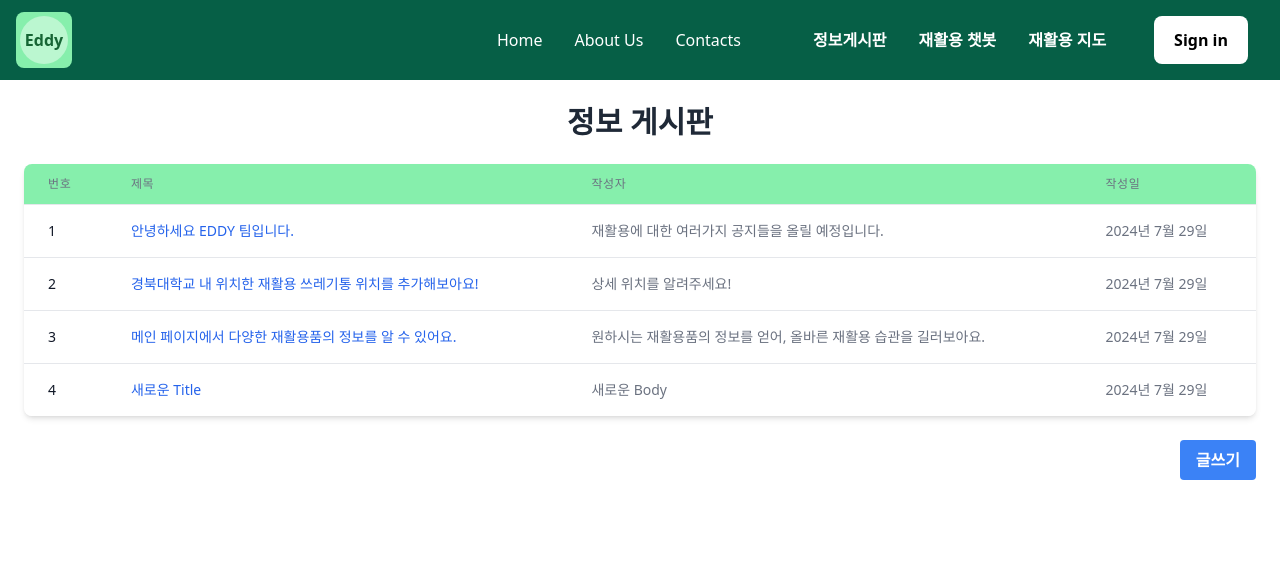
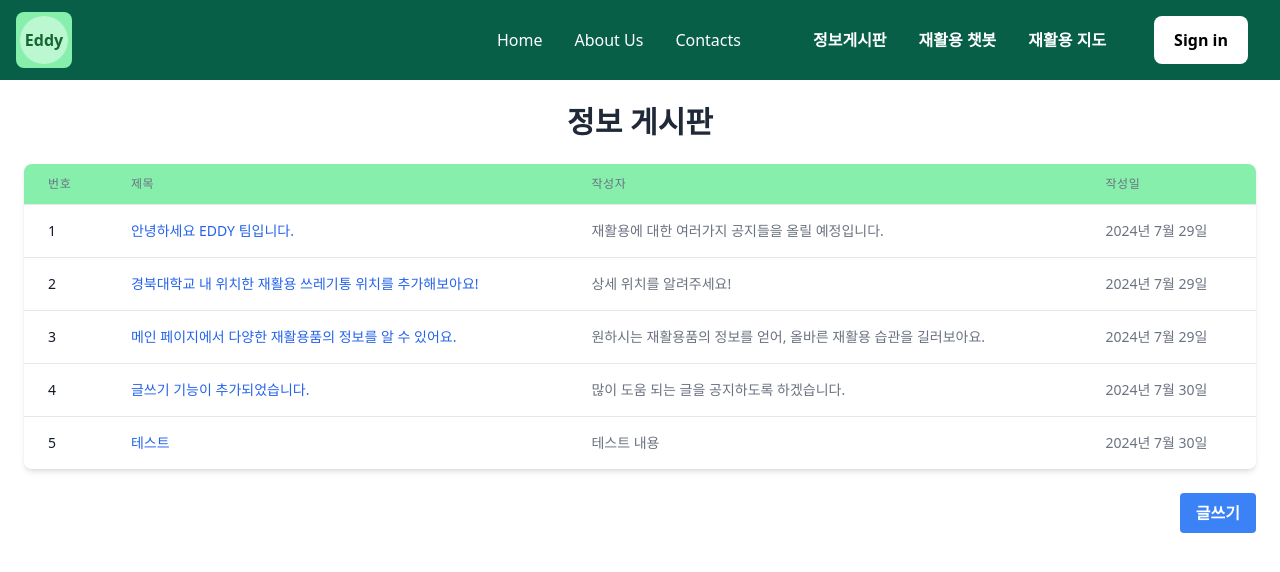
Before and after one commit to ecoleader-AiEcoLife/FrontEnd, a Next.js app: page /board in a window 1280 px wide. Shown: the top 572 px of the page. Built offline with nearby package versions, Linux system fonts and the light colour scheme; data requests are answered from the project's data file.

Commit message:
feat: POST API

```diff
--- a/app/board/[id]/page.tsx
+++ b/app/board/[id]/page.tsx
@@ -9,7 +9,6 @@ interface BoardProps {
 
 import axios from "axios";
 import { useEffect, useState } from "react";
-import { ArrowLeft } from "lucide-react";
 import { useRouter } from "next/navigation";
 
 interface Params {
--- a/app/board/newboard/page.tsx
+++ b/app/board/newboard/page.tsx
@@ -1,6 +1,7 @@
 "use client";
 
 import axios from "axios";
+import { useRouter } from "next/navigation";
 import { useEffect, useState } from "react";
 
 interface ItemProps {
@@ -17,6 +18,8 @@ export default function Newboard() {
   const [newBody, setNewBody] = useState<string>("");
 
   const today = new Date();
+
+  const router = useRouter();
 
   const getBoardList = async () => {
     try {
@@ -38,15 +41,16 @@ export default function Newboard() {
         id: newId,
         title: newTitle,
         body: newBody,
-        data: `${today.getFullYear()}년 ${
+        date: `${today.getFullYear()}년 ${
           today.getMonth() + 1
         }월 ${today.getDate()}일`,
-        view: "0",
       });
 
       alert("게시글이 성공적으로 추가되었습니다.");
       setNewTitle("");
       setNewBody("");
+
+      router.push("/board");
     } catch (error) {
       console.error("데이터 Post 실패:", error);
       alert("게시판 추가 실패 (Post)");
@@ -56,7 +60,7 @@ export default function Newboard() {
   return (
     <div className="flex justify-center items-center min-h-screen mx-auto">
       <div className="bg-emerald-200 p-8 rounded-lg shadow-lg w-full max-w-2xl">
-        <h1 className="text-center bg-green-300 rounded-md my-4 py-2 text-xl font-bold">
+        <h1 className="text-center bg-green-400 rounded-md my-4 py-2 text-xl font-bold">
           새 게시글 작성
         </h1>
         <form
--- a/app/board/page.tsx
+++ b/app/board/page.tsx
@@ -1,6 +1,7 @@
 "use client";
 
 import axios from "axios";
+import Link from "next/link";
 import { useRouter } from "next/navigation";
 import React, { useEffect, useState } from "react";
 
@@ -82,9 +83,12 @@ const Board = () => {
         </table>
       </div>
       <div className="mt-6 flex justify-end">
-        <button className="bg-blue-500 hover:bg-blue-600 text-white font-bold py-2 px-4 rounded">
+        <Link
+          href={"/board/newboard"}
+          className="bg-blue-500 hover:bg-blue-600 text-white font-bold py-2 px-4 rounded"
+        >
           글쓰기
-        </button>
+        </Link>
       </div>
     </div>
   );
--- a/fakeServer/db.json
+++ b/fakeServer/db.json
@@ -19,12 +19,17 @@
       "date": "2024년 7월 29일"
     },
     {
-      "id": "4",
-      "title": "새로운 Title",
-      "body": "새로운 Body",
-      "date": "2024년 7월 29일"
+      "id": 4,
+      "title": "글쓰기 기능이 추가되었습니다.",
+      "body": "많이 도움 되는 글을 공지하도록 하겠습니다.",
+      "date": "2024년 7월 30일"
+    },
+    {
+      "id": 5,
+      "title": "테스트",
+      "body": "테스트 내용",
+      "date": "2024년 7월 30일"
     }
-
   ],
   "map": {
     "marker": [
```
